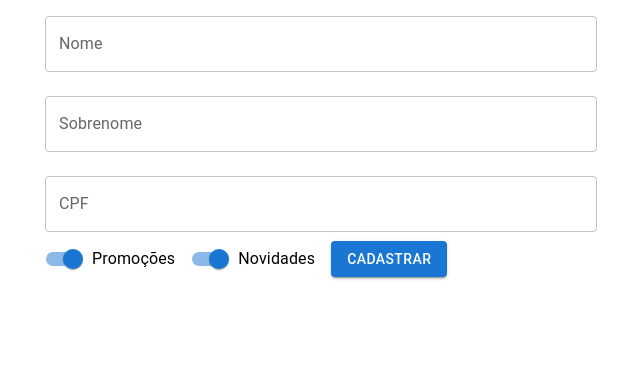
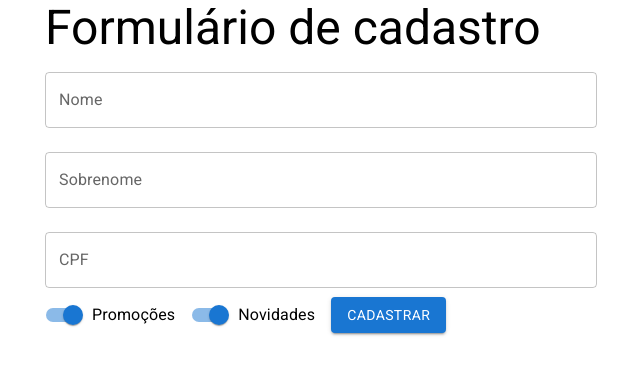
Before and after one commit to pinheiroduda/alura-react-form, a React (Create React App) app: page / in a window 1280 px wide. Shown: the top 374 px of the page, without its empty margins (319-959 px from the left). Built offline with nearby package versions, Linux system fonts and the light colour scheme.

Commit message:
feat: ✨ add Typography component to form title and import fontsource to change app font

```diff
--- a/package.json
+++ b/package.json
@@ -5,6 +5,7 @@
   "dependencies": {
     "@emotion/react": "^11.8.2",
     "@emotion/styled": "^11.8.1",
+    "@fontsource/roboto": "^4.5.5",
     "@mui/material": "^5.5.3",
     "@testing-library/jest-dom": "^5.16.3",
     "@testing-library/react": "^12.1.4",
--- a/src/components/form/Form.jsx
+++ b/src/components/form/Form.jsx
@@ -1,10 +1,21 @@
 import React from 'react'
 
-import { TextField, FormControlLabel, Switch, Button } from '@mui/material'
+import {
+  Typography,
+  TextField,
+  FormControlLabel,
+  Switch,
+  Button
+} from '@mui/material'
+
+import '@fontsource/roboto/400.css'
 
 export function Form() {
   return (
     <>
+      <Typography variant="h3" maxWidth="sm">
+        Formulário de cadastro
+      </Typography>
       <form>
         <TextField id="name" label="Nome" fullWidth margin="normal" />
         <TextField id="lastname" label="Sobrenome" fullWidth margin="normal" />
```
Also changed, not shown: 1 other file (tests, documents, lock files or other folders).
